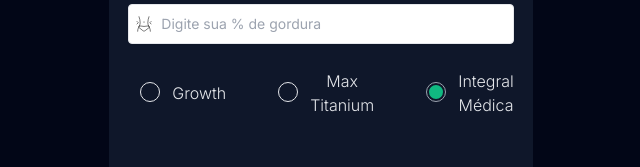
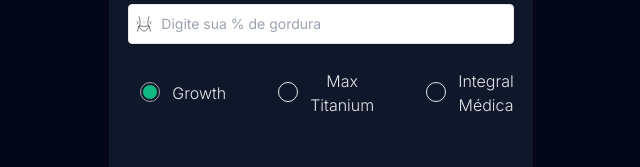
Before and after one commit to NaderSouza/calculadora-suplementacao, a Next.js app: page / in a window 1280 px wide. Both pictures are taken after a click on the label 469 px from the left and 512 px from the top of the page. Shown: the part 420-587 px from the top of the page, without its empty margins (319-959 px from the left). Built offline with nearby package versions, Linux system fonts and the light colour scheme.

Commit message:
fix: add component raddioButton

```diff
--- /dev/null
+++ b/@types/Option.ts
@@ -0,0 +1,4 @@
+type Option = {
+    value: string;
+    label: string;
+}
--- a/package.json
+++ b/package.json
@@ -11,12 +11,10 @@
   "dependencies": {
     "@headlessui/react": "^1.7.18",
     "@heroicons/react": "^2.1.1",
-    "@material-tailwind/react": "^2.1.9",
     "lucide-react": "^0.340.0",
     "next": "14.1.0",
     "react": "^18",
-    "react-dom": "^18",
-    "tw-elements-react": "^1.0.0-alpha2"
+    "react-dom": "^18"
   },
   "devDependencies": {
     "typescript": "^5",
--- a/src/pages/components/Button.tsx
+++ b/src/pages/components/Button.tsx
@@ -1,5 +1,5 @@
 import { ComponentProps } from "react";
-import { Calculator, CheckCircle, CheckCircle2 } from "lucide-react";
+import { CheckCircle } from "lucide-react";
 
 export type ButtonProps = ComponentProps<"button"> & {
   success?: boolean;
--- a/src/pages/components/radioButton.tsx
+++ b/src/pages/components/radioButton.tsx
@@ -1,55 +1,36 @@
-import React, { useState } from "react";
-import { ComponentProps } from "react";
+import React from "react";
 
-interface Option {
-  value: string;
-  label: string;
-}
-
-interface RadioButtonProps {
-  options: Option[];
-  selectedOption: string;
-  onChange: (value: string) => void;
-}
-
-function RadioButton({ options, selectedOption, onChange }: RadioButtonProps) {
+export default function RadioButton({ value, label }: Option) {
   return (
-    <div>
-      {options.map((option: Option) => (
-        <label key={option.value} className="radio">
-          <input
-            type="radio"
-            value={option.value}
-            checked={selectedOption === option.value}
-            onChange={() => onChange(option.value)}
-          />
-          {option.label}
-        </label>
-      ))}
+    <div className="inline-flex items-center">
+      <label
+        className="relative flex items-center p-3 rounded-full cursor-pointer"
+        htmlFor="html"
+      >
+        <input
+          name="type"
+          type="radio"
+          className="before:content[''] peer relative h-5 w-5 cursor-pointer appearance-none rounded-full border border-blue-gray-200 text-gray-400 transition-all before:absolute before:top-2/4 before:left-2/4 before:block before:h-12 before:w-12 before:-translate-y-2/4 before:-translate-x-2/4 before:rounded-full before:bg-blue-gray-500 before:opacity-0 before:transition-opacity checked:border-gray-400 checked:before:bg-gray-400 hover:before:opacity-10"
+          id="html"
+          value={value}
+        />
+        <span className="absolute text-emerald-500 transition-opacity opacity-0 pointer-events-none top-2/4 left-2/4 -translate-y-2/4 -translate-x-2/4 peer-checked:opacity-100">
+          <svg
+            xmlns="http://www.w3.org/2000/svg"
+            className="h-3.5 w-3.5"
+            viewBox="0 0 16 16"
+            fill="currentColor"
+          >
+            <circle data-name="ellipse" cx="8" cy="8" r="8"></circle>
+          </svg>
+        </span>
+      </label>
+      <label
+        className="mt-px font-light text-gray-200 cursor-pointer select-none"
+        htmlFor={label}
+      >
+        {label}
+      </label>
     </div>
   );
 }
-
-export default function Example() {
-  const [selectedOption, setSelectedOption] = useState<string>("option1");
-
-  const options: Option[] = [
-    { value: "option1", label: "Option 1" },
-    { value: "option2", label: "Option 2" },
-    { value: "option3", label: "Option 3" },
-  ];
-
-  const handleOptionChange = (value: string) => {
-    setSelectedOption(value);
-  };
-
-  return (
-    <div>
-      <RadioButton
-        options={options}
-        selectedOption={selectedOption}
-        onChange={handleOptionChange}
-      />
-    </div>
-  );
-}
--- a/src/pages/index.tsx
+++ b/src/pages/index.tsx
@@ -1,28 +1,23 @@
 import Image from "next/image";
 import { Button } from "./components/Button";
-import { Radio } from "@material-tailwind/react";
 
 import { Inter } from "next/font/google";
 import { Fira_Code } from "next/font/google";
 import Link from "next/link";
 
-import { Select, Option } from "@material-tailwind/react";
-import { TESelect } from "tw-elements-react";
-
 import React from "react";
+import RadioButton from "./components/radioButton";
 
 const inter = Inter({ subsets: ["latin"] });
-const Selector = () => {
+
+export default function Home() {
+  const brands: Option[] = [
+    { value: "growth", label: "Growth" },
+    { value: "maxtitanium", label: "Max Titanium" },
+    { value: "integralMedica", label: "Integral Médica" },
+  ];
+
   return (
-    <div className=" w-72 font-medium h-80">
-      <div className="bg-white w-full"></div>
-    </div>
-  );
-};
-export default function Home() {
-  return (
-    //  TELA TODA
-
     <main
       className={`flex justify-center items-center min-h-screen min-w-screen bg-slate-950 ${inter.className}`}
     >
@@ -109,95 +104,12 @@
             </div>
             {/* RADIO BUTTON */}
             <div className="flex gap-10">
-              <div className="inline-flex items-center">
-                <label
-                  className="relative flex items-center p-3 rounded-full cursor-pointer"
-                  htmlFor="html"
-                >
-                  <input
-                    name="type"
-                    type="radio"
-                    className="before:content[''] peer relative h-5 w-5 cursor-pointer appearance-none rounded-full border border-blue-gray-200 text-gray-400 transition-all before:absolute before:top-2/4 before:left-2/4 before:block before:h-12 before:w-12 before:-translate-y-2/4 before:-translate-x-2/4 before:rounded-full before:bg-blue-gray-500 before:opacity-0 before:transition-opacity checked:border-gray-400 checked:before:bg-gray-400 hover:before:opacity-10"
-                    id="html"
-                  />
-                  <span className="absolute text-emerald-500 transition-opacity opacity-0 pointer-events-none top-2/4 left-2/4 -translate-y-2/4 -translate-x-2/4 peer-checked:opacity-100">
-                    <svg
-                      xmlns="http://www.w3.org/2000/svg"
-                      className="h-3.5 w-3.5"
-                      viewBox="0 0 16 16"
-                      fill="currentColor"
-                    >
-                      <circle data-name="ellipse" cx="8" cy="8" r="8"></circle>
-                    </svg>
-                  </span>
-                </label>
-                <label
-                  className="mt-px font-light text-gray-200 cursor-pointer select-none"
-                  htmlFor="growth"
-                >
-                  Growth
-                </label>
-              </div>
-              <div className="inline-flex items-center">
-                <label
-                  className="relative flex items-center p-3 rounded-full cursor-pointer"
-                  htmlFor="react"
-                >
-                  <input
-                    name="type"
-                    type="radio"
-                    className="before:content[''] peer relative h-5 w-5 cursor-pointer appearance-none rounded-full border border-blue-gray-200 text-gray-400 transition-all before:absolute before:top-2/4 before:left-2/4 before:block before:h-12 before:w-12 before:-translate-y-2/4 before:-translate-x-2/4 before:rounded-full before:bg-blue-gray-500 before:opacity-0 before:transition-opacity checked:border-gray-400 checked:before:bg-gray-400 hover:before:opacity-10"
-                    id="react"
-                    checked
-                  />
-                  <span className="absolute text-emerald-500 transition-opacity opacity-0 pointer-events-none top-2/4 left-2/4 -translate-y-2/4 -translate-x-2/4 peer-checked:opacity-100">
-                    <svg
-                      xmlns="http://www.w3.org/2000/svg"
-                      className="h-3.5 w-3.5"
-                      viewBox="0 0 16 16"
-                      fill="currentColor"
-                    >
-                      <circle data-name="ellipse" cx="8" cy="8" r="8"></circle>
-                    </svg>
-                  </span>
-                </label>
-                <label
-                  className="mt-px font-light text-gray-200 cursor-pointer select-none"
-                  htmlFor="max_titanium"
-                >
-                  Max Titanium
-                </label>
-              </div>
-              <div className="inline-flex items-center">
-                <label
-                  className="relative flex items-center p-3 rounded-full cursor-pointer"
-                  htmlFor="react"
-                >
-                  <input
-                    name="type"
-                    type="radio"
-                    className="before:content[''] peer relative h-5 w-5 cursor-pointer appearance-none rounded-full border border-blue-gray-200 text-gray-400 transition-all before:absolute before:top-2/4 before:left-2/4 before:block before:h-12 before:w-12 before:-translate-y-2/4 before:-translate-x-2/4 before:rounded-full before:bg-blue-gray-500 before:opacity-0 before:transition-opacity checked:border-gray-400 checked:before:bg-gray-400 hover:before:opacity-10"
-                    id="integral_médica"
-                    checked
-                  />
-                  <span className="absolute text-emerald-500 transition-opacity opacity-0 pointer-events-none top-2/4 left-2/4 -translate-y-2/4 -translate-x-2/4 peer-checked:opacity-100">
-                    <svg
-                      xmlns="http://www.w3.org/2000/svg"
-                      className="h-3.5 w-3.5"
-                      viewBox="0 0 16 16"
-                      fill="currentColor"
-                    >
-                      <circle data-name="ellipse" cx="8" cy="8" r="8"></circle>
-                    </svg>
-                  </span>
-                </label>
-                <label
-                  className="mt-px font-light text-gray-200 cursor-pointer select-none"
-                  htmlFor="react"
-                >
-                  Integral Médica
-                </label>
-              </div>
+              {brands.map((brand) => (
+                <RadioButton
+                  value={brand.value}
+                  label={brand.label}
+                ></RadioButton>
+              ))}
             </div>
             {/* FINAL DO RADIO */}
 
@@ -211,7 +123,10 @@
         </div>
         <div>{/* texto resultado */}</div>
       </section>
-      <div>{/* modal de texto */}</div>
+      <div>{/* modal de alerta de texto (exibir ao entrar na pagina) */}</div>
+      <div>
+        {/* modal de texto para o resultado (exibir ao clicar em calcular)*/}
+      </div>
     </main>
   );
 }
--- a/src/pages/teste.tsx
+++ /dev/null
@@ -1,32 +0,0 @@
-import Image from "next/image";
-import { Inter } from "next/font/google";
-import { Fira_Code } from "next/font/google";
-import { Select, Option } from "@material-tailwind/react";
-
-const inter = Inter({ subsets: ["latin"] });
-
-export default function Home() {
-  return (
-    //  TELA TODA
-
-    <main
-      className={`min-h-screen min-w-screen w-screen h-screen bg-slate-950 ${inter.className}`}
-    >
-      {/* CONTAINER DO FORM */}
-      <section className="max-w-screen-xl  m-auto pt-20 bg-slate-950">
-        <div className="w-72">
-          <Select label="Escolha a sua marca" placeholder={undefined}>
-            <Option>Material Tailwind HTML</Option>
-            <Option>Material Tailwind React</Option>
-            <Option>Material Tailwind Vue</Option>
-            <Option>Material Tailwind Angular</Option>
-            <Option>Material Tailwind Svelte</Option>
-          </Select>
-        </div>
-
-        <div>{/* texto resultado */}</div>
-      </section>
-      <div>{/* modal de texto */}</div>
-    </main>
-  );
-}
```
